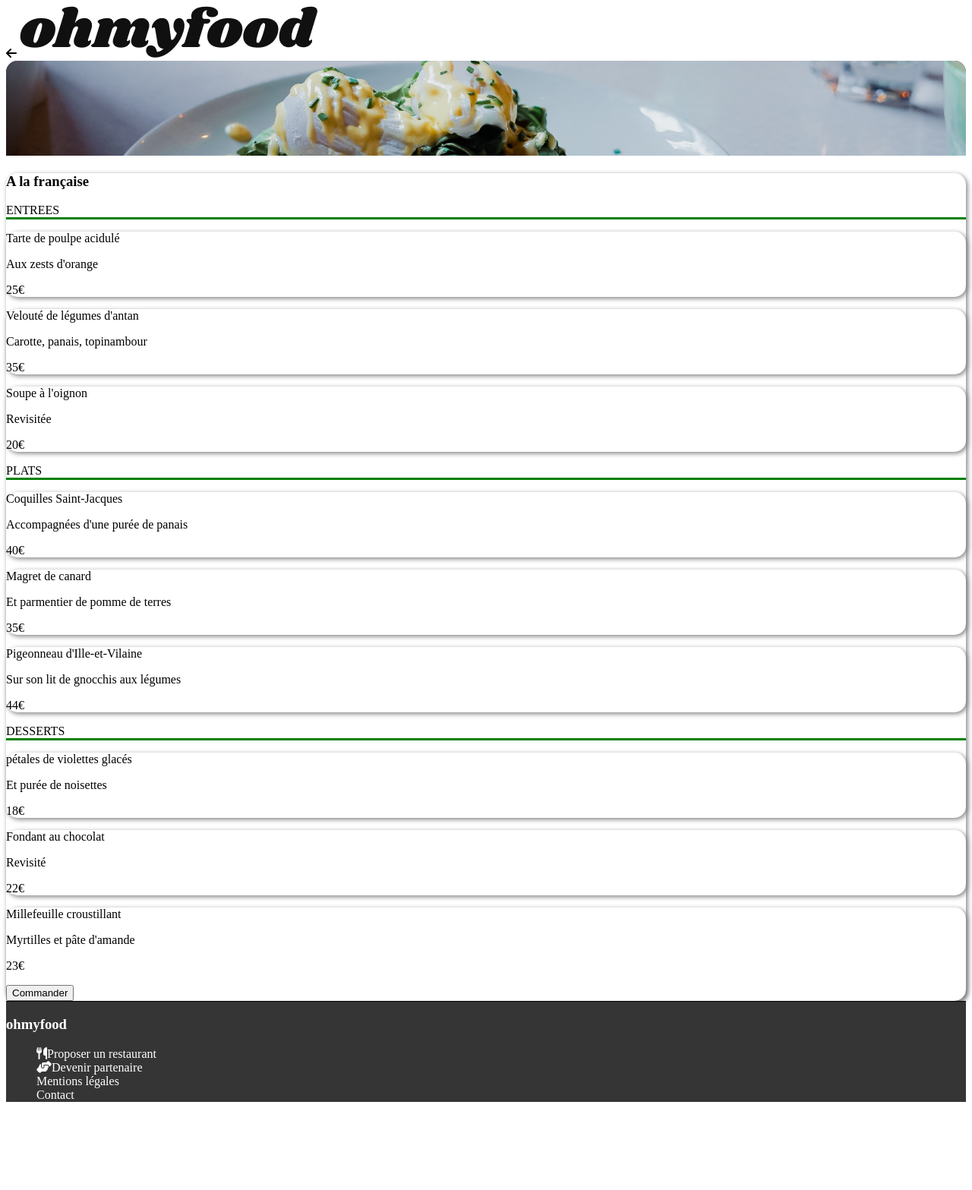
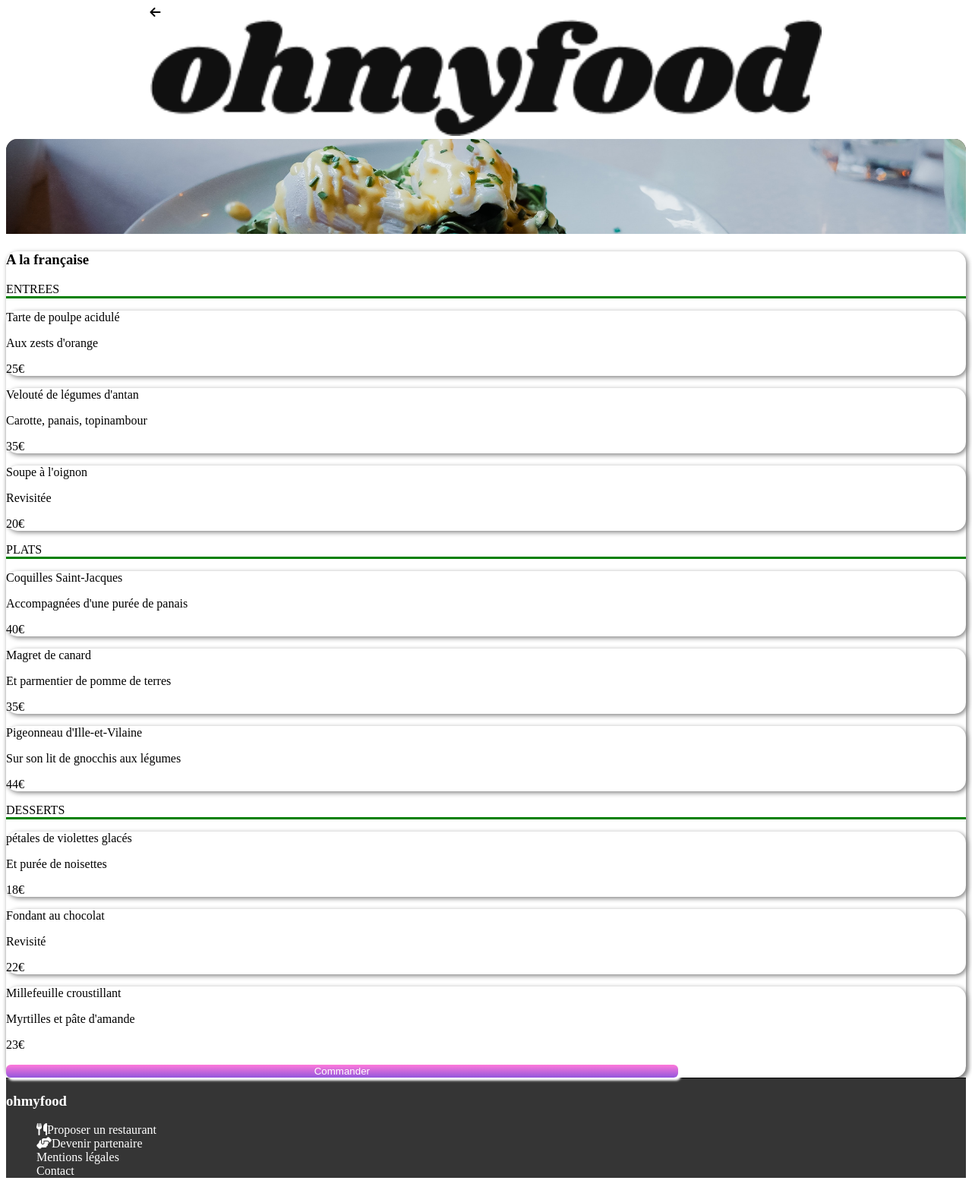
Before and after one commit to hoopsinet/P3_Ohmyfood-09042022, a website: page menu-alafrançaise.html in a window 1280 px wide. Shown: the whole page at 76% size. Before the commit the page ends 1467 px from the top, so only its background shows below. Drawn offline with nearby package versions, Linux system fonts and the light colour scheme; files that its build step writes are made by us from their sources; some icons are missing; files whose address does not match are found by name.

Commit message:
Modification des boutons, ajouts des ALT aux images index.

```diff
--- a/menu-alafrançaise.html
+++ b/menu-alafrançaise.html
@@ -2,7 +2,7 @@
 <html lang="fr">
 <head>
 	<meta charset="utf-8" />
-	<link rel="stylesheet" type="text/css" href="css/style.css" />
+	<link rel="stylesheet" type="text/css" href="css/styles.css" />
 	<meta http-equiv="X-UA-Compatible" content="IE=edge" />
     <meta name="viewport" content="width=device-width, initial-scale=1.0" />
     <script src="https://kit.fontawesome.com/8184afd5b7.js" crossorigin="anonymous"> </script>
--- /dev/null
+++ b/sass/Composants/_bouton.scss
@@ -0,0 +1,10 @@
+button {
+    border: 0px;
+    border-radius: 6px;
+    box-shadow: 3px 3px 3px 1px;
+    background: linear-gradient($secondary-color, $primary-color);
+    color: white;
+    width: 70%;
+    margin: auto;
+    text-align: center;
+ }
--- a/sass/Layout/_header.scss
+++ b/sass/Layout/_header.scss
@@ -1,3 +1,7 @@
-.logo2 {
+header {
     width: 70%;
+    margin: auto;
 }
+#logo2 {
+  width: 100%;
+}
--- a/sass/main.scss
+++ b/sass/main.scss
@@ -1,6 +1,8 @@
 @import "./Utils/variables";
 @import "./Base/police";
 @import "./Base/bases";
+@import "./Composants/bouton";
+@import "./Layout/header";
 @import "./Layout/footer";
 @import "./Pages/index";
 @import "./Pages/menus";
```
Also changed, not shown: index.html (+5 -4 lines), menu-lanoteenchantee.html (+1 -1 lines), menu-lapalettedugout.html (+1 -1 lines), menu-ledelicesdesens.html (+1 -1 lines), css/styles.css, 1 other file.
